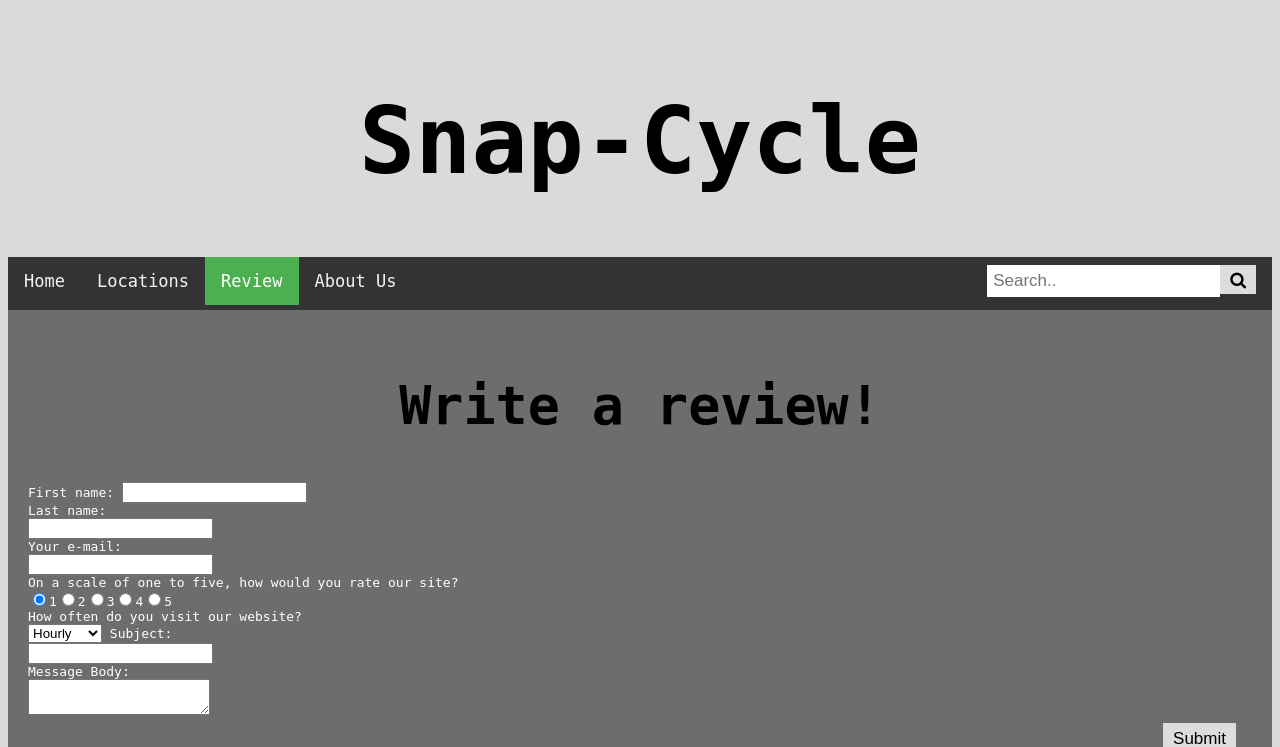
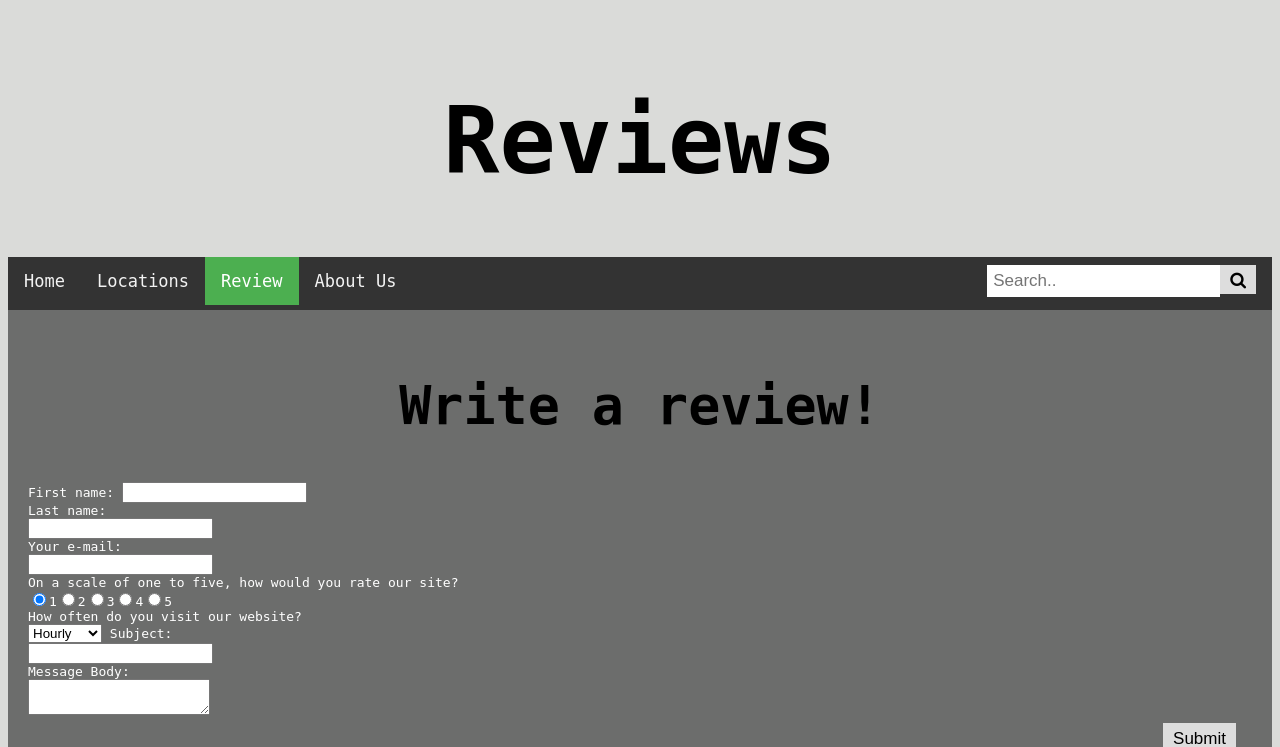
Before and after one commit to CarlosM10011/snap-cycle, a Python web app: template src/templates/reviews.html in a window 1280 px wide. Shown: the top 747 px of the page. Run offline with Jinja, Linux system fonts and the light colour scheme; the template is opened without the code that fills it, so the values that code supplies are empty.

Commit message:
Fix title Heading not changing across pages

```diff
--- a/src/templates/aboutus.html
+++ b/src/templates/aboutus.html
@@ -1,5 +1,6 @@
 {% extends "templates/base.html" %}
 {% block title%}About Us{% endblock %}
+{% block titleHeader %}About Us{% endblock %}
 {% block classActiveAbout %}class="active"{% endblock %}
 {% block body %}
 <h2>Get to know us!</h2>
--- a/src/templates/base.html
+++ b/src/templates/base.html
@@ -1,7 +1,7 @@
 <!DOCTYPE html>
 <html>
 <head>
-    <title>{% block title %}{% endblock %}</title>
+    <title>{% block title %}{% endblock title %}</title>
     <meta charset="utf-8" />
     <meta name="viewport" content="width=device-width, initial-scale=1">
     <script src="/js/script.js"></script>
@@ -12,7 +12,7 @@
     <header>
         <!-- <img src='/css/snapcycle.jpg'> -->
         <!-- <img id="logo" src="/css/snapcycle.jpg">  -->
-        <h1>Snap-Cycle</h1>
+        <h1>{% block titleHeader %}{% endblock titleHeader %}</h1>
         </section>
         <section class="topnav" id="navbar">
             <nav>
--- a/src/templates/index.html
+++ b/src/templates/index.html
@@ -1,5 +1,6 @@
 {% extends "templates/base.html" %}
 {% block title%}Snap-Cycle{% endblock %}
+{% block titleHeader %}Snap-Cycle{% endblock %}
 {% block classActiveHome %}class="active"{% endblock %}
 {% block body %}
 <div class="parallax"></div>
--- a/src/templates/location.html
+++ b/src/templates/location.html
@@ -1,5 +1,6 @@
 {% extends "templates/base.html" %}
-{% block title%}Location{% endblock %}
+{% block title%}Locations{% endblock %}
+{% block titleHeader %}Locations{% endblock %}
 {% block classActiveLocation %}class="active"{% endblock %}
 {% block body %}
 <div>
--- a/src/templates/reviews.html
+++ b/src/templates/reviews.html
@@ -1,5 +1,6 @@
 {% extends "templates/base.html" %}
-{% block title%}Review{% endblock %}
+{% block title%}Reviews{% endblock %}
+{% block titleHeader %}Reviews{% endblock %}
 {% block classActiveReview %}class="active"{% endblock %}
 {% block body %}
 <h2>Write a review!</h2>
--- a/src/templates/searchresults.html
+++ b/src/templates/searchresults.html
@@ -1,4 +1,5 @@
 {% extends "templates/base.html" %}
 {% block title%}Search{% endblock %}
+{% block titleHeader %}Search{% endblock %}
 {% block body %}
 {% endblock %}
```
